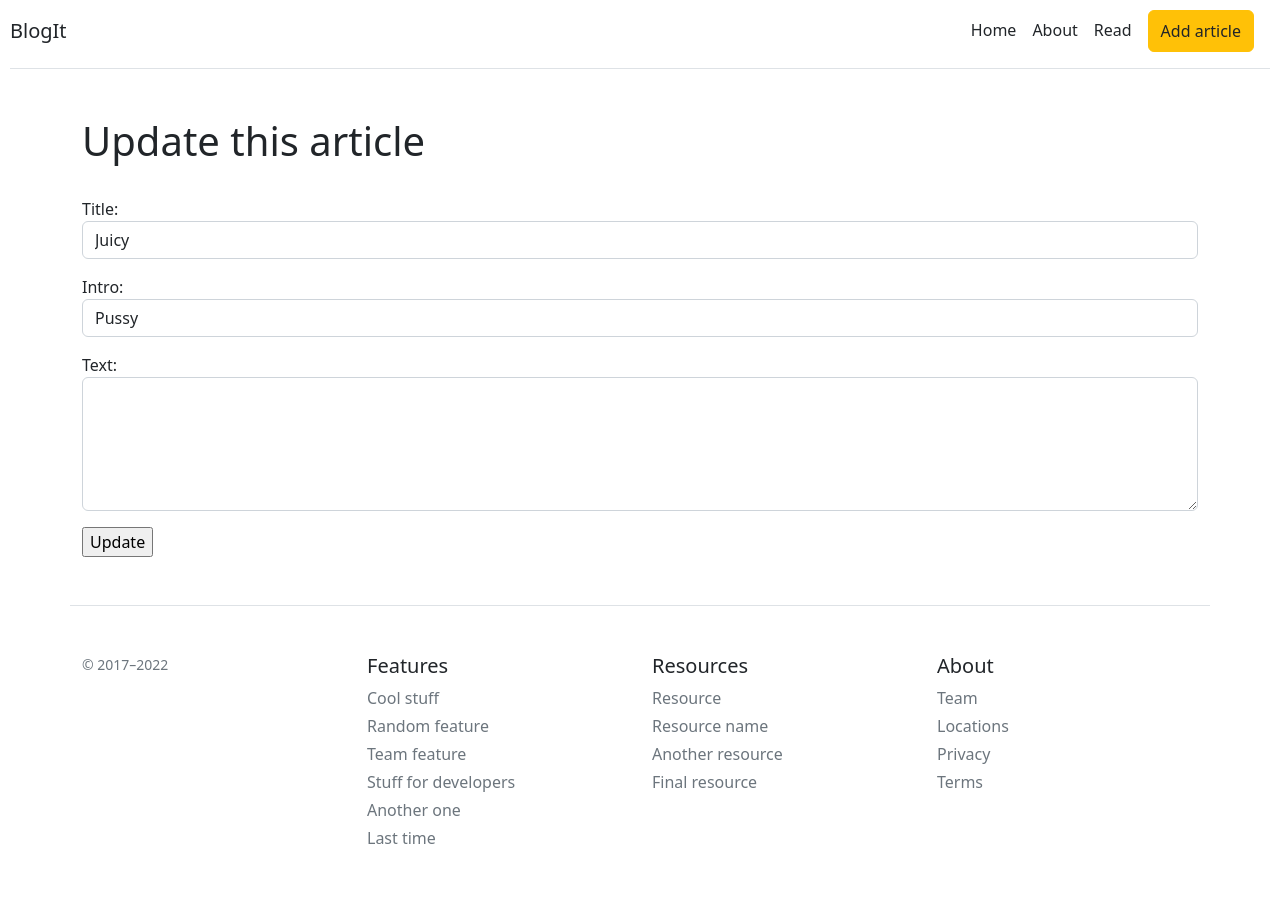
After one commit to ddianaoo/Flask2, a Flask app: page /articles/2/update in a window 1280 px wide. The commit adds this page. Run offline with Flask 2, Linux system fonts and the light colour scheme; data comes from the database, SQL or seed files in the repository; both versions use the stored data as it was after the commit.

Commit message:
add delete and update post

```diff
--- a/app.py
+++ b/app.py
@@ -1,7 +1,7 @@
 from flask import Flask, render_template, url_for, redirect, flash, request
 from flask_sqlalchemy import SQLAlchemy
 from datetime import datetime
-from forms import AddArticle
+from forms import AddArticle, UpdateArticle
 
 app = Flask(__name__)
 SECRET_KEY = 'juicy-pussy-money-money-pussy-juicy'
@@ -60,6 +60,39 @@ def get_article(id):
     return render_template('get_article.html', article=article)
 
 
+@app.route('/articles/<int:id>/update', methods=["POST", "GET"])
+def update_article(id):
+    article = Article.query.get(id)
+
+    form = UpdateArticle()
+    if form.validate_on_submit():
+        try:
+            article.title = form.title.data
+            article.intro = form.intro.data
+            article.text = form.text.data
+
+            db.session.commit()
+            return redirect('/articles')
+        except:
+            db.session.rollback()
+            print("Ошибка обновления в БД")
+
+    return render_template('update_article.html', article=article, title='Update this article', form=form)
+
+
+@app.route('/articles/<int:id>/delete')
+def delete_article(id):
+    try:
+        article = Article.query.get_or_404(id)
+        db.session.delete(article)
+        db.session.flush()
+        db.session.commit()
+    except:
+        print("Ошибка удаления из БД")
+
+    return redirect('/articles')
+
+
 @app.route('/articles')
 def get_articles():
     articles = []
--- a/forms.py
+++ b/forms.py
@@ -4,7 +4,14 @@ from wtforms.validators import DataRequired
 
 
 class AddArticle(FlaskForm):
-    title = StringField('Title: ', validators=[DataRequired()])
-    intro = StringField('Intro: ', validators=[DataRequired()])
-    text = TextAreaField('Text: ', validators=[DataRequired()])
+    title = StringField('Title: ', validators=[DataRequired()], render_kw={'class': 'form-control'})
+    intro = StringField('Intro: ', validators=[DataRequired()], render_kw={'class': 'form-control'})
+    text = TextAreaField('Text: ', validators=[DataRequired()], render_kw={'class': 'form-control', 'rows': 5})
     submit = SubmitField('Add')
+
+
+class UpdateArticle(FlaskForm):
+    title = StringField('Title: ', validators=[DataRequired()], render_kw={'class': 'form-control'})
+    intro = StringField('Intro: ', validators=[DataRequired()], render_kw={'class': 'form-control'})
+    text = TextAreaField('Text: ', validators=[DataRequired()], render_kw={'class': 'form-control', 'rows': 5})
+    submit = SubmitField('Update')
--- a/templates/get_article.html
+++ b/templates/get_article.html
@@ -10,7 +10,8 @@
     <div class="alert alert-warning">
         <p>{{ article.text }}</p>
     </div>
-
+    <p><a href="/articles/{{article.id}}/update" class="btn btn-success">Update</a>
+    <a href="/articles/{{article.id}}/delete" class="btn btn-danger">Delete</a></p>
 </div>
 
 {% endblock %}
--- /dev/null
+++ b/templates/update_article.html
@@ -0,0 +1,18 @@
+{% extends 'base.html' %}
+{% block body %}
+
+<div class="container mt-5">
+    <h1>{{ title }}</h1>
+    <br>
+    <form method="post" action="">
+
+        {{ form.hidden_tag() }}
+        <p>{{ form.title.label() }} {{ form.title(value=article.title) }}</p>
+        <p>{{ form.intro.label() }} {{ form.intro(value=article.intro) }}</p>
+        <p>{{ form.text.label() }} {{ form.text() }}</p>
+        <p>{{ form.submit() }}</p>
+
+    </form>
+
+</div>
+{% endblock %}
```
Also changed, not shown: templates/get_articles.html (+7 -1 lines), instance/blog2.db.
